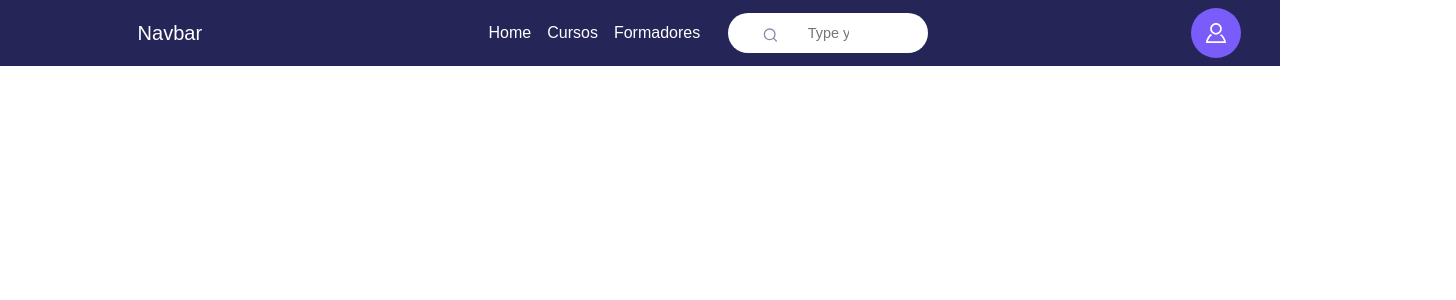
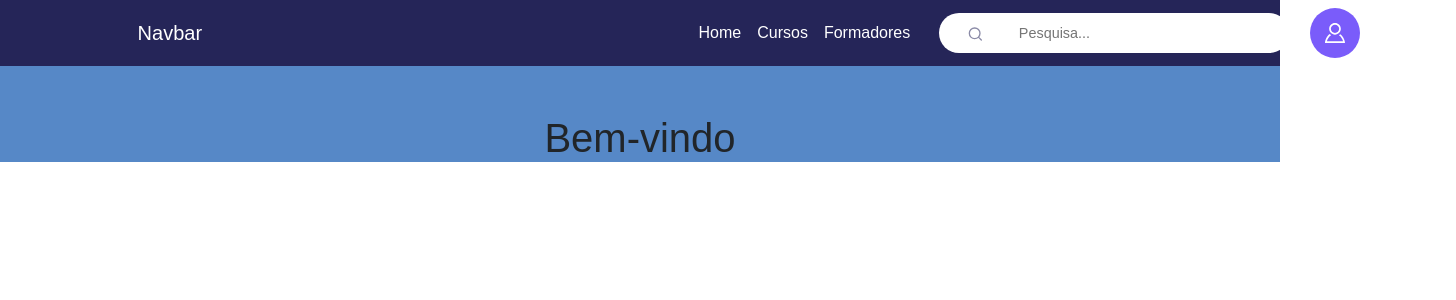
Before and after one commit to RodrigoFASantos/PINT, a React (Create React App) app in the folder projeto/front/: page /home in a window 1280 px wide. Shown: the top 300 px of the page, 1456 px wide, since content can reach past the window. Built offline with nearby package versions, Linux system fonts and the light colour scheme.

Commit message:
searchbar feita

```diff
--- a/projeto/front/src/components/home.jsx
+++ b/projeto/front/src/components/home.jsx
@@ -4,6 +4,7 @@ import "../styles/home.css";
 function HomeFormando() {
 
     return (
+        <body>
             <div class="backg">
                 <nav class="navbar navbar-expand-lg">
                     <div class="container-fluid ">
@@ -30,13 +31,13 @@ function HomeFormando() {
                             <div class="searchbar">
                                 <form class="form">
                                     <button>
-                                    <svg width="17" height="16" fill="none" xmlns="http://www.w3.org/2000/svg" role="img" aria-labelledby="search">
+                                        <svg class="formsvg" width="17" height="16" fill="none" xmlns="http://www.w3.org/2000/svg" role="img" aria-labelledby="search">
                                             <path d="M7.667 12.667A5.333 5.333 0 107.667 2a5.333 5.333 0 000 10.667zM14.334 14l-2.9-2.9" stroke="currentColor" stroke-width="1.333" stroke-linecap="round" stroke-linejoin="round"></path>
                                         </svg>
                                     </button>
-                                <input class="input" placeholder="Type your text" required="" type="text"></input>
+                                    <input class="input" placeholder="Pesquisa..." required="" type="text"></input>
                                     <button class="reset" type="reset">
-                                    <svg xmlns="http://www.w3.org/2000/svg" class="h-6 w-6" fill="none" viewBox="0 0 24 24" stroke="currentColor" stroke-width="2">
+                                        <svg  xmlns="http://www.w3.org/2000/svg" class="h-6 w-6 formsvg2" fill="none" viewBox="0 0 24 24" stroke="currentColor" stroke-width="2">
                                             <path stroke-linecap="round" stroke-linejoin="round" d="M6 18L18 6M6 6l12 12"></path>
                                         </svg>
                                     </button>
@@ -112,6 +113,13 @@ function HomeFormando() {
                 </nav>
             </div>
 
+            <div class="text-center pt-5 back2">
+                <h1>Bem-vindo</h1>
+            </div>
+        </body>
+
+
+
     )
 
 }
--- a/projeto/front/src/styles/home.css
+++ b/projeto/front/src/styles/home.css
@@ -1,12 +1,10 @@
 .home{
-    margin-left: 25%;
-
-    gap: 100000px;
+    margin-left: 45%;
 }
 
 .searchbar{
-    margin-right: 25%;
-    margin-left: 20px;
+    margin-right: 2%;
+    margin-left: 2%;
 }
 
 .perfil{
@@ -23,6 +21,13 @@
 
 .backg{
   background-color: #252558;
+}
+.back2{
+  background-color: #5688C7;
+}
+.back3{
+  background-color: #B1DDF1;
+
 }
 
 .popup {
@@ -229,7 +234,7 @@
 /* styling of whole input container */
 .form {
   --timing: 0.3s;
-  --width-of-input: 200px;
+  --width-of-input: 350px;
   --height-of-input: 40px;
   --border-height: 2px;
   --input-bg: #fff;
@@ -255,12 +260,14 @@
   padding-inline: 0.5em;
   padding-block: 0.7em;
   border: none;
+  margin-left: -140px;
+
 }
 /* styling of animated border */
 .form:before {
   content: "";
   position: absolute;
-  background: var(--border-color);
+  background: #7a5cfa;
   transform: scaleX(0);
   transform-origin: center;
   width: 100%;
@@ -289,6 +296,7 @@ input:focus {
   background: none;
   opacity: 0;
   visibility: hidden;
+  width: 100px;
 }
 /* close button shown when typing */
 input:not(:placeholder-shown) ~ .reset {
@@ -296,7 +304,13 @@ input:not(:placeholder-shown) ~ .reset {
   visibility: visible;
 }
 /* sizing svg icons */
+.formsvg {
+  margin-left: -150px;
+
+}
+.formsvg2{
+  margin-right: -40px;
+}
 .form svg {
-  width: 17px;
-  margin-top: 3px;
+  width: 20px;
 }
```
Lines whose indentation alone changed are shown as unchanged.
